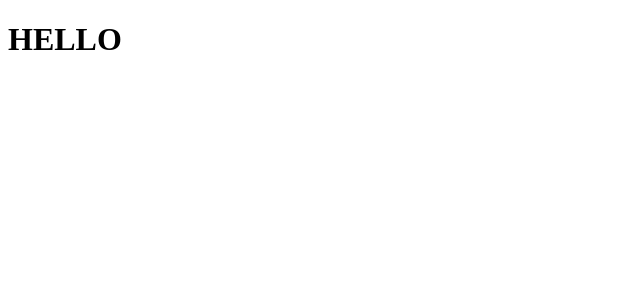
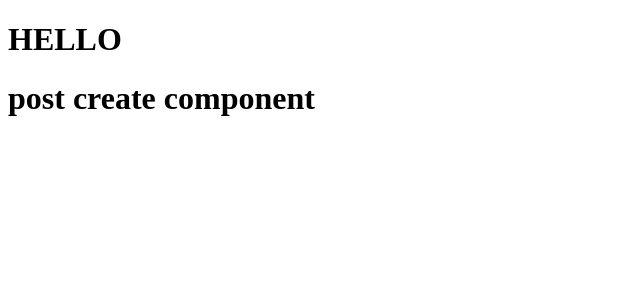
Before and after one commit to michael566-sys/MEAN-full-stack-app, an Angular app in the folder mean-frontend/: page / in a window 1280 px wide. Shown: the top 300 px of the page, without its empty margins (0-640 px from the left). Built offline with nearby package versions, Linux system fonts and the light colour scheme.

Commit message:
create first working component + difference between app.module & app.module.server

```diff
--- a/mean-frontend/src/app/app.component.html
+++ b/mean-frontend/src/app/app.component.html
@@ -1 +1,3 @@
 <h1>HELLO</h1>
+ <!-- use the component -->
+ <app-post-create></app-post-create>
--- a/mean-frontend/src/app/app.component.ts
+++ b/mean-frontend/src/app/app.component.ts
@@ -6,6 +6,8 @@ import { Component, signal } from '@angular/core';
   styleUrl: './app.component.css',
   templateUrl: './app.component.html',
 })
-export class App {
+
+// rename the base component to standardize
+export class AppComponent {
   protected readonly title = signal('mean-course');
 }
--- /dev/null
+++ b/mean-frontend/src/app/posts/post-create/post-create.component.html
@@ -0,0 +1,2 @@
+<!-- template  -->
+ <h1>post create component</h1>
```
Also changed, not shown: mean-frontend/src/app/app-module.ts (+7 -3 lines), mean-frontend/src/app/app.module.server.ts (+7 -2 lines), mean-frontend/src/app/posts/post-create/post-create.component.ts (added, +14 -0 lines), 1 other file (tests, documents, lock files or other folders).
